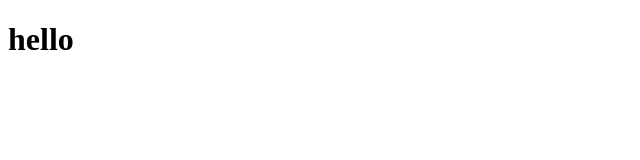
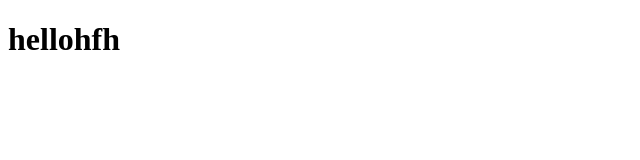
Before and after one commit to SaraDarwazeh/test, a plain HTML site: page index.html in a window 1280 px wide. Shown: the full height of the page, 0-640 px from the left. Drawn offline with Linux system fonts and the light colour scheme.

Commit message:
Update index.html
hello jhj

```diff
--- a/index.html
+++ b/index.html
@@ -6,6 +6,6 @@
     <title>Document</title>
 </head>
 <body>
-    <h1>hello</h1>
+    <h1>hellohfh</h1>
 </body>
 </html>
```
